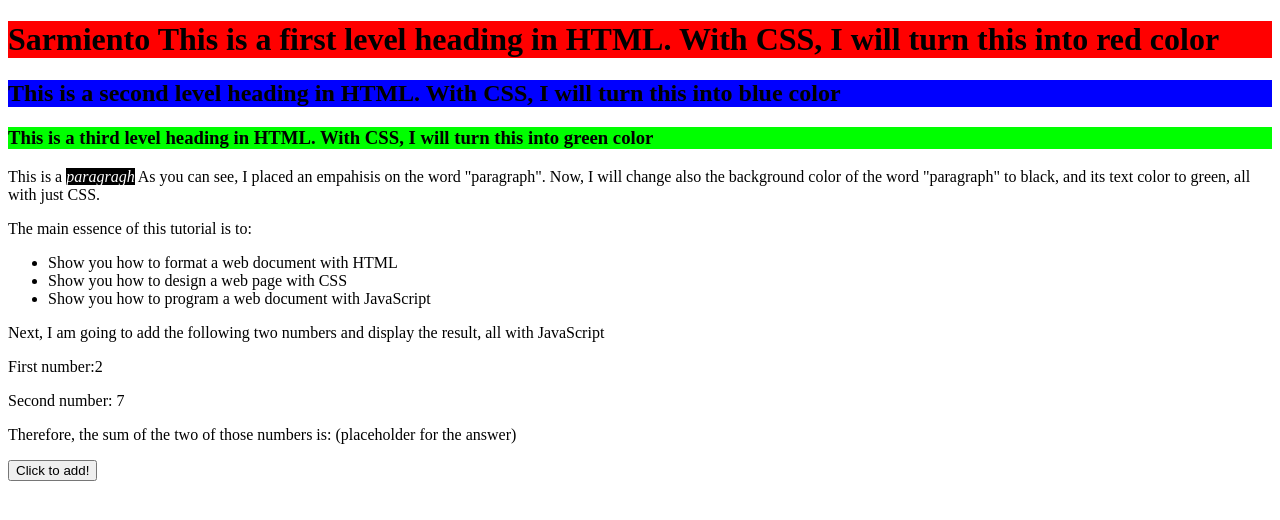
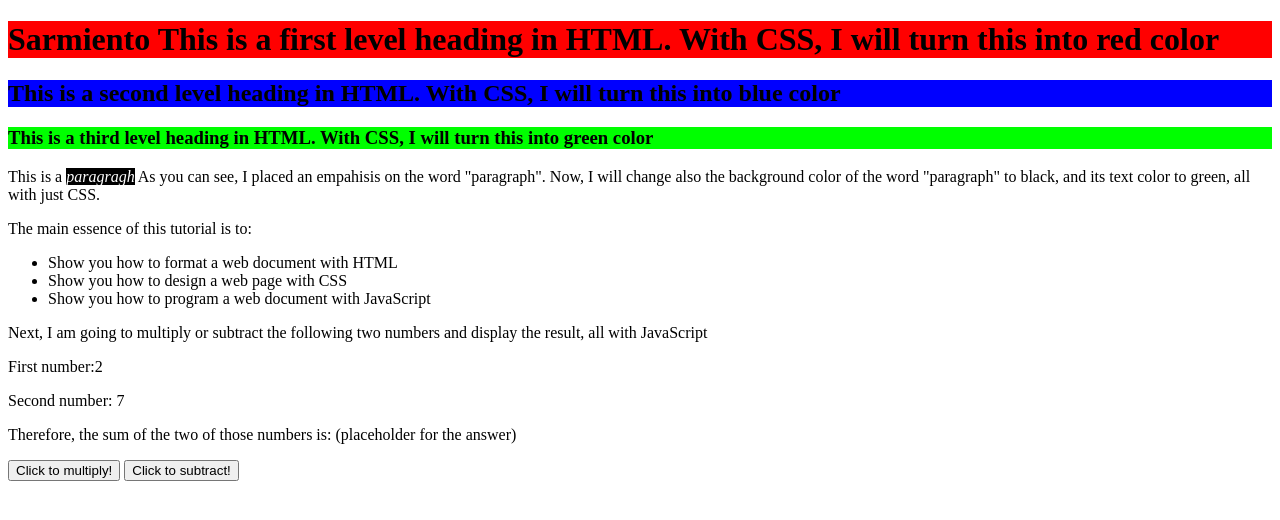
Before and after one commit to Z-Sar08/exer1, a plain HTML site: page index.html in a window 1280 px wide. Drawn offline with Linux system fonts and the light colour scheme.

Commit message:
Update index.html
change values and added a new button

```diff
--- a/index.html
+++ b/index.html
@@ -20,11 +20,13 @@
        <li>Show you how to program a web document with JavaScript</li>
     </ul>
 
-  <p>Next, I am going to add the following two numbers and display the result, all with JavaScript<p/>
+  <p>Next, I am going to multiply or subtract the following two numbers and display the result, all with JavaScript<p/>
     <p>First number:<span id= "firstNum">2</span> <br></p>
     <p>Second number: <span id= "secondNum">7</span> </p>
     <p>Therefore, the sum of the two of those numbers is: <span id= "answer">(placeholder for the answer)</span></p>
-    <input type="button" id="sumButton" value="Click to add!">
+    <input type="button" id="prodButton" value="Click to multiply!">
+    <input type="button" id="diffButton" value="Click to subtract!">
+
     <script src="./script/app.js"></script>
 </body>
 </html>
```
